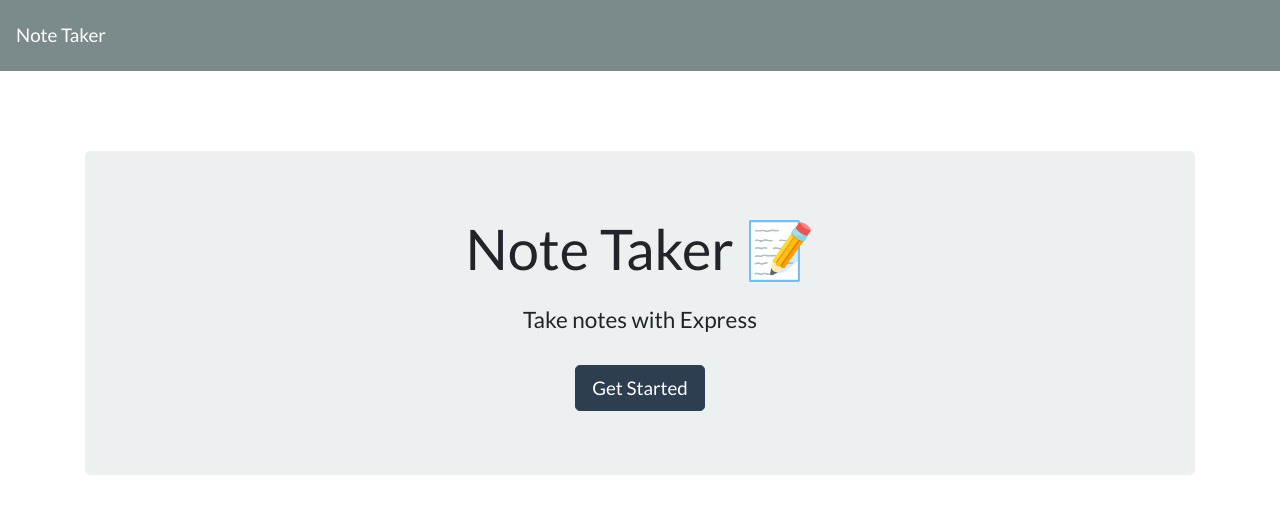
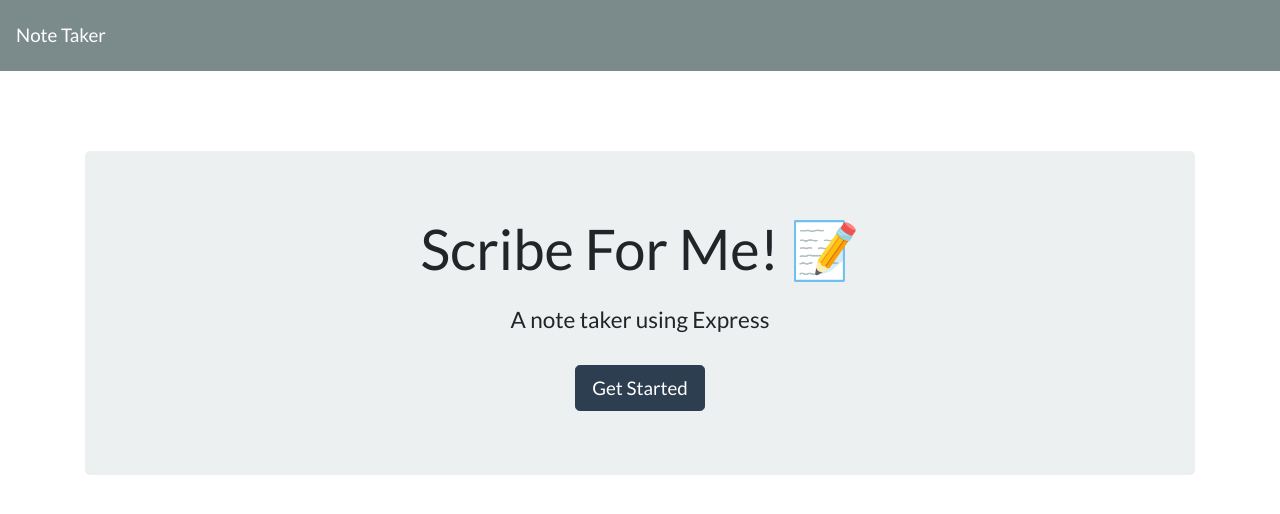
Before and after one commit to p-hsu/scribeForMe-noteTaker, a website: page Develop/public/index.html in a window 1280 px wide. Drawn offline with nearby package versions, Linux system fonts and the light colour scheme; no server answers.

Commit message:
modified title

```diff
--- a/Develop/public/index.html
+++ b/Develop/public/index.html
@@ -5,7 +5,7 @@
   <meta charset="UTF-8">
   <meta name="viewport" content="width=device-width, initial-scale=1.0">
   <meta http-equiv="X-UA-Compatible" content="ie=edge">
-  <title>Note Taker</title>
+  <title>Scribe For Me</title>
   <link rel="stylesheet" href="https://cdnjs.cloudflare.com/ajax/libs/bootswatch/4.1.3/flatly/bootstrap.min.css" />
 </head>
 
@@ -16,8 +16,8 @@
   </nav>
   <div class="container">
     <div style="margin-top: 80px;" class="jumbotron text-center">
-      <h1 class="display-4">Note Taker <span role="img" aria-label="Memo">📝</span></h1>
-      <h4 class="mt-4">Take notes with Express</h4>
+      <h1 class="display-4">Scribe For Me! <span role="img" aria-label="Memo">📝</span></h1>
+      <h4 class="mt-4">A note taker using Express</h4>
       <a class="btn btn-primary btn-lg mt-4" href="/notes" role="button">Get Started</a>
     </div>
   </div>
```
